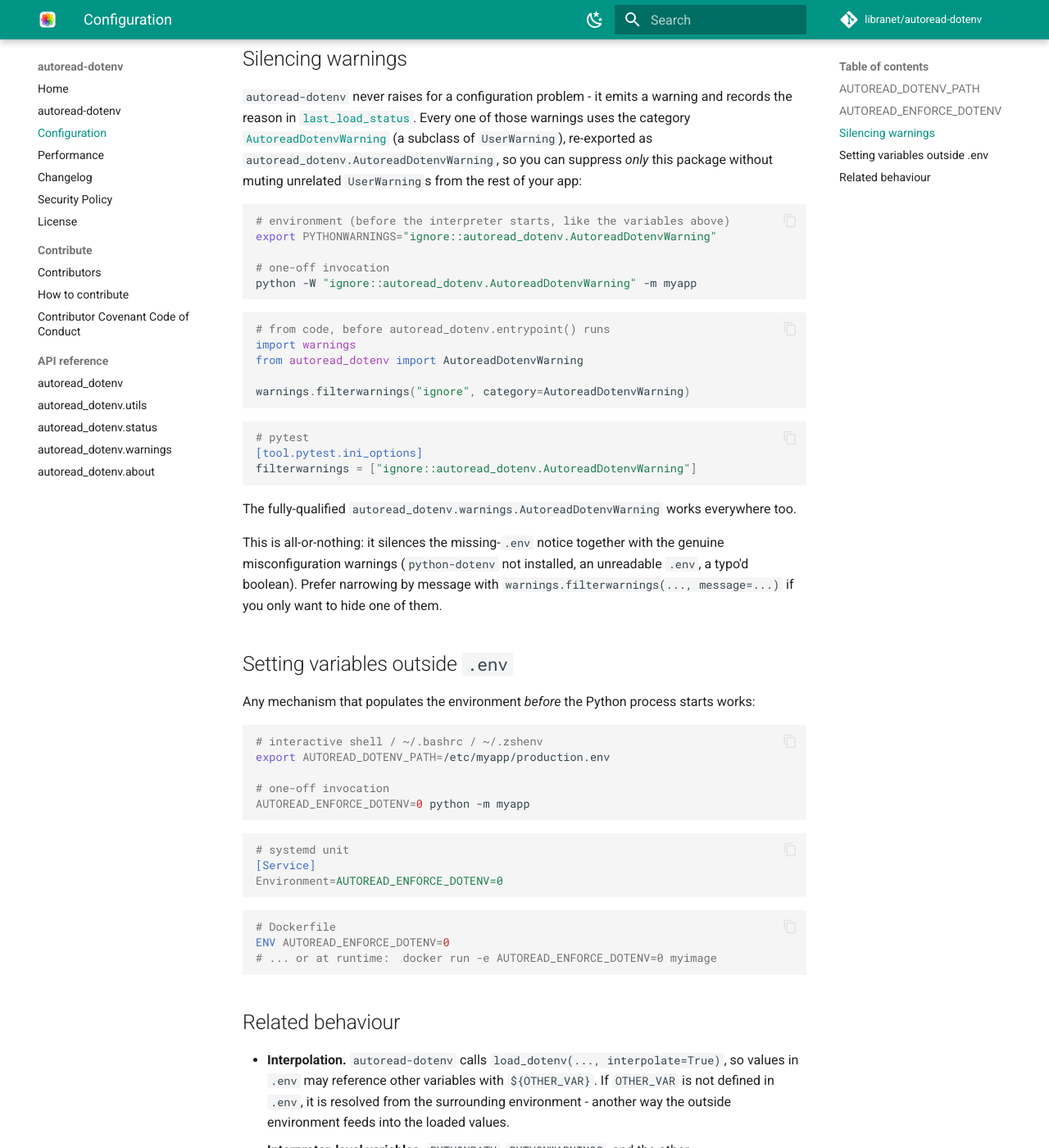
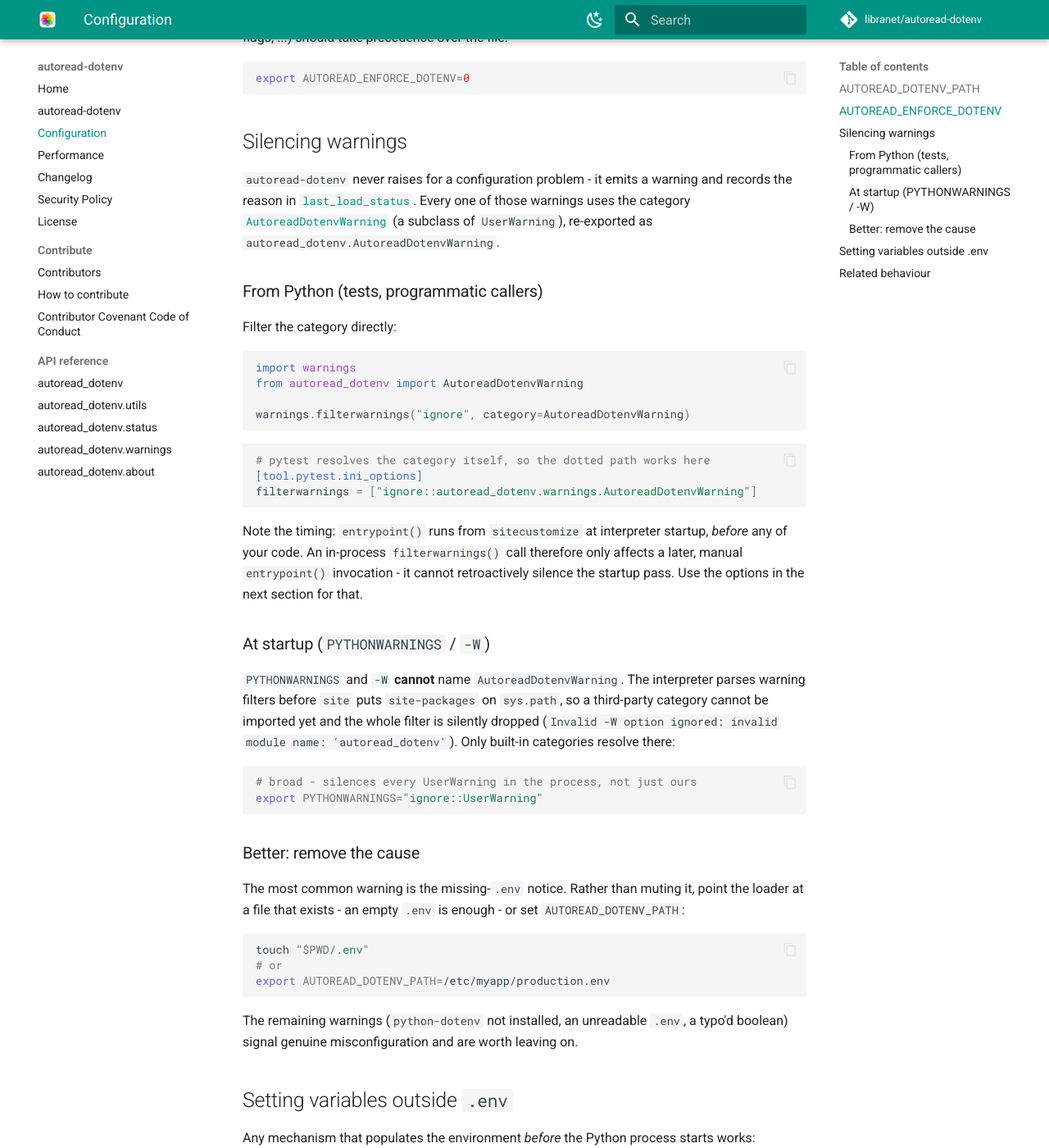
Before and after one commit to libranet/autoread-dotenv, an MkDocs documentation site: the page built from docs/configuration.md, in a window 1280 px wide and 1400 px high, scrolled down 1512 px. Shown: the whole window at 82% size. Built offline with MkDocs 1.6.1 and Material for MkDocs 9.7.7, drawn with Linux system fonts in a browser that asks for light colours; comment, search, counter and statistics services are not loaded; some of the changed text lies outside the part shown.

Commit message:
docs: correct the silencing guidance - PYTHONWARNINGS cannot name the category
Interpreter warning filters (-W / PYTHONWARNINGS) are parsed before
site-packages is importable, so a third-party category never resolves and
the filter is silently dropped. And since entrypoint() runs from
sitecustomize at startup, an in-process filterwarnings() call only affects
a later manual entrypoint() call, not the startup pass.

Rewrite docs/configuration.md "Silencing warnings" into three honest
sections: from Python (filterwarnings / pytest config), at startup
(only ignore::UserWarning works, broadly), and better - remove the cause
(empty .env or AUTOREAD_DOTENV_PATH). Adjust the warnings.py and
entrypoint() docstrings and the changelog entry to match.

````diff
--- a/docs/configuration.md
+++ b/docs/configuration.md
@@ -58,19 +58,13 @@ export AUTOREAD_ENFORCE_DOTENV=0
 `autoread-dotenv` never raises for a configuration problem - it emits a warning and records
 the reason in [`last_load_status`](reference/status.md). Every one of those warnings uses the
 category [`AutoreadDotenvWarning`](reference/warnings.md) (a subclass of `UserWarning`),
-re-exported as `autoread_dotenv.AutoreadDotenvWarning`, so you can suppress *only* this package
-without muting unrelated `UserWarning`s from the rest of your app:
+re-exported as `autoread_dotenv.AutoreadDotenvWarning`.
 
-```bash
-# environment (before the interpreter starts, like the variables above)
-export PYTHONWARNINGS="ignore::autoread_dotenv.AutoreadDotenvWarning"
+### From Python (tests, programmatic callers)
 
-# one-off invocation
-python -W "ignore::autoread_dotenv.AutoreadDotenvWarning" -m myapp
-```
+Filter the category directly:
 
 ```python
-# from code, before autoread_dotenv.entrypoint() runs
 import warnings
 from autoread_dotenv import AutoreadDotenvWarning
 
@@ -78,17 +72,42 @@ warnings.filterwarnings("ignore", category=AutoreadDotenvWarning)
 ```
 
 ```toml
-# pytest
+# pytest resolves the category itself, so the dotted path works here
 [tool.pytest.ini_options]
-filterwarnings = ["ignore::autoread_dotenv.AutoreadDotenvWarning"]
+filterwarnings = ["ignore::autoread_dotenv.warnings.AutoreadDotenvWarning"]
 ```
 
-The fully-qualified `autoread_dotenv.warnings.AutoreadDotenvWarning` works everywhere too.
+Note the timing: `entrypoint()` runs from `sitecustomize` at interpreter startup, *before* any
+of your code. An in-process `filterwarnings()` call therefore only affects a later, manual
+`entrypoint()` invocation - it cannot retroactively silence the startup pass. Use the options
+in the next section for that.
 
-This is all-or-nothing: it silences the missing-`.env` notice together with the genuine
-misconfiguration warnings (`python-dotenv` not installed, an unreadable `.env`, a typo'd
-boolean). Prefer narrowing by message with `warnings.filterwarnings(..., message=...)` if you
-only want to hide one of them.
+### At startup (`PYTHONWARNINGS` / `-W`)
+
+`PYTHONWARNINGS` and `-W` **cannot** name `AutoreadDotenvWarning`. The interpreter parses
+warning filters before `site` puts `site-packages` on `sys.path`, so a third-party category
+cannot be imported yet and the whole filter is silently dropped
+(`Invalid -W option ignored: invalid module name: 'autoread_dotenv'`). Only built-in
+categories resolve there:
+
+```bash
+# broad - silences every UserWarning in the process, not just ours
+export PYTHONWARNINGS="ignore::UserWarning"
+```
+
+### Better: remove the cause
+
+The most common warning is the missing-`.env` notice. Rather than muting it, point the loader
+at a file that exists - an empty `.env` is enough - or set `AUTOREAD_DOTENV_PATH`:
+
+```bash
+touch "$PWD/.env"
+# or
+export AUTOREAD_DOTENV_PATH=/etc/myapp/production.env
+```
+
+The remaining warnings (`python-dotenv` not installed, an unreadable `.env`, a typo'd boolean)
+signal genuine misconfiguration and are worth leaving on.
 
 ## Setting variables outside `.env`
 
--- a/src/autoread_dotenv/__init__.py
+++ b/src/autoread_dotenv/__init__.py
@@ -68,8 +68,8 @@ def entrypoint() -> LoadStatus:
     succeeded. A configuration problem is warned about, never raised - this runs on
     every interpreter startup. Every such warning uses the
     [`AutoreadDotenvWarning`][autoread_dotenv.AutoreadDotenvWarning] category (re-exported
-    here from `autoread_dotenv.warnings`), so it can be silenced in isolation - see
-    `docs/configuration.md`.
+    here from `autoread_dotenv.warnings`); see the "Silencing warnings" section of
+    `docs/configuration.md` for how to filter it (and why `PYTHONWARNINGS` cannot).
     """
     global last_load_status  # noqa: PLW0603
 
````
Also changed, not shown: docs/changes.md (+8 -5 lines), 1 other file.
